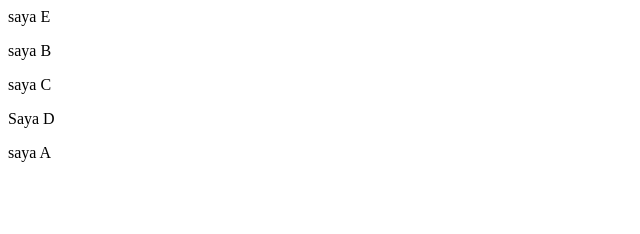
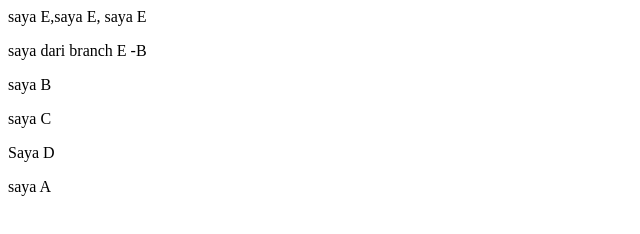
Before and after one commit to UGM-BE-02-DTS/Project1, a plain HTML site: page index.html in a window 1280 px wide. Shown: the whole page, without its empty margins (0-640 px from the left). Drawn offline with Linux system fonts and the light colour scheme.

Commit message:
commit dari brach E ke master branch E

```diff
--- a/index.html
+++ b/index.html
@@ -1,5 +1,6 @@
 <html>
-<p> saya E</p>
+<p> saya E,saya E, saya E</p>
+<p> saya dari branch E -B</p>
 <p> saya B</p>
 <p> saya C</p>
 <p> Saya D</p>
```
